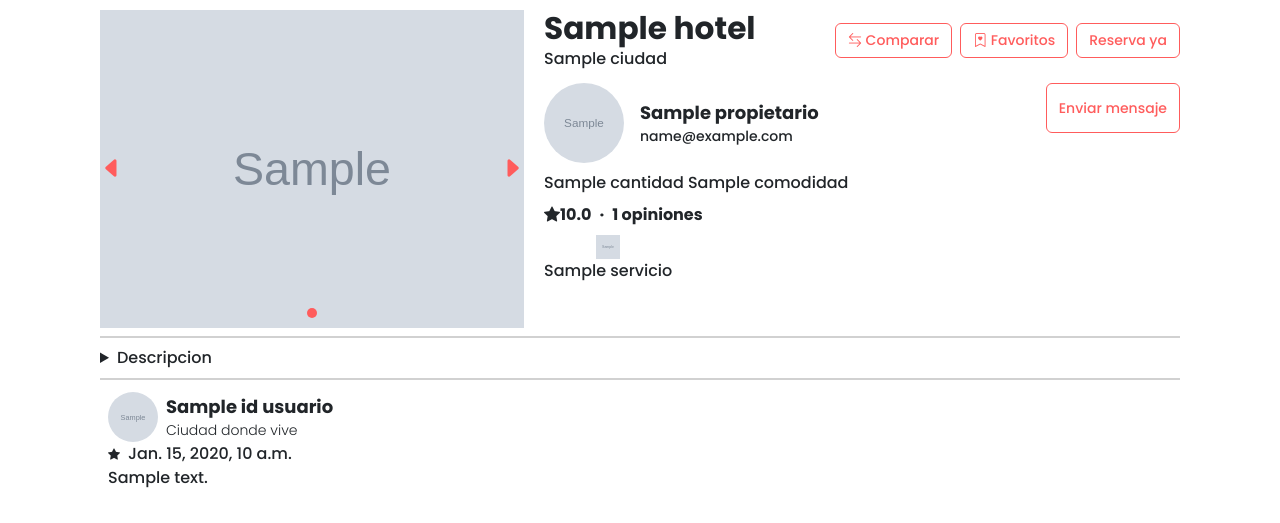
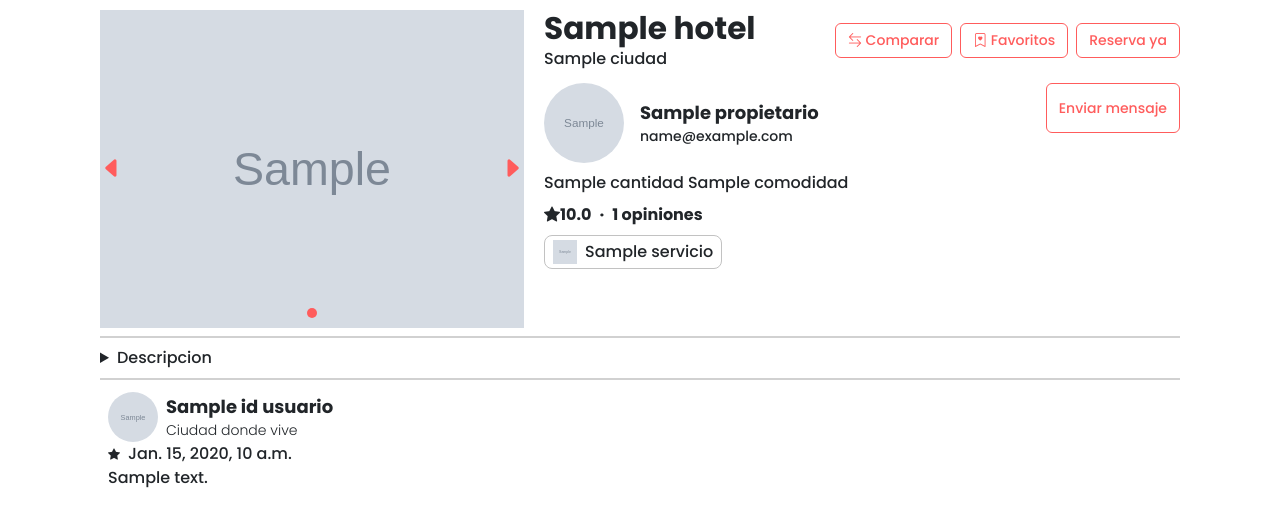
Before and after one commit to AndresM9901/planning-travel-v2, a Django app: template proyecto_planning_travel/planning_travel/templates/planning_travel/hoteles/hotel_home/hotel_detail.html in a window 1280 px wide. Shown: the part 49-572 px from the top of the page. Run offline with Django 4.2, Linux system fonts and the light colour scheme; the template is opened without the code that fills it: most values are stand-ins (such as "Sample title", 1, 10 or a date in 2020); grey boxes marked "Sample" are stand-in pictures; some libraries are stand-ins or nearby versions; some web fonts are replaced.

Commit message:
validando fechas de reservas y organizando el css de detalles

```diff
--- a/proyecto_planning_travel/planning_travel/static/planning_travel/styles/hotel_detail.css
+++ b/proyecto_planning_travel/planning_travel/static/planning_travel/styles/hotel_detail.css
@@ -169,7 +169,7 @@
 
 .popular {
     border: 1px dashed gray;
-    padding: 4px 8px;
+    padding: 4px 16px;
     justify-content: space-between;
     align-items: center;
     border-radius: 10px;
@@ -222,11 +222,15 @@
 }
 
 .servicio {
-    flex-direction: column;
+    border: 1px solid rgb(194, 194, 194);
+    flex-direction: row;
     width: fit-content;
     justify-content: center;
     align-items: center;
     text-align: center;
+    padding: 4px 8px;
+    border-radius: 8px;
+    gap: 8px;
 }
 
 .servicio--icono {
```
